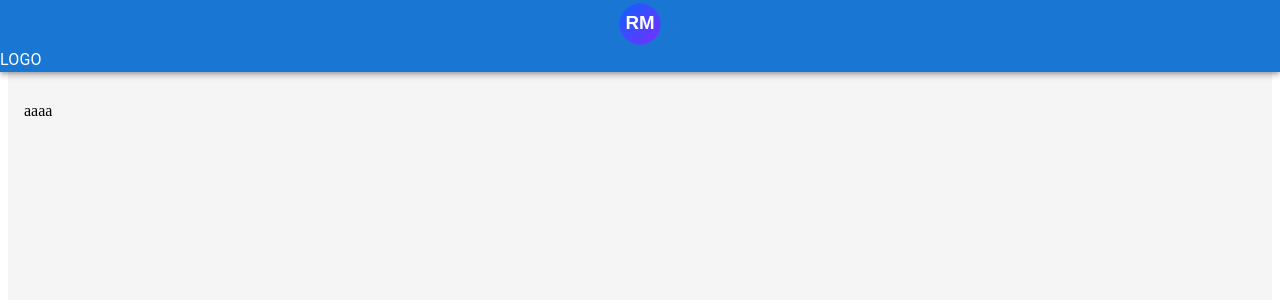
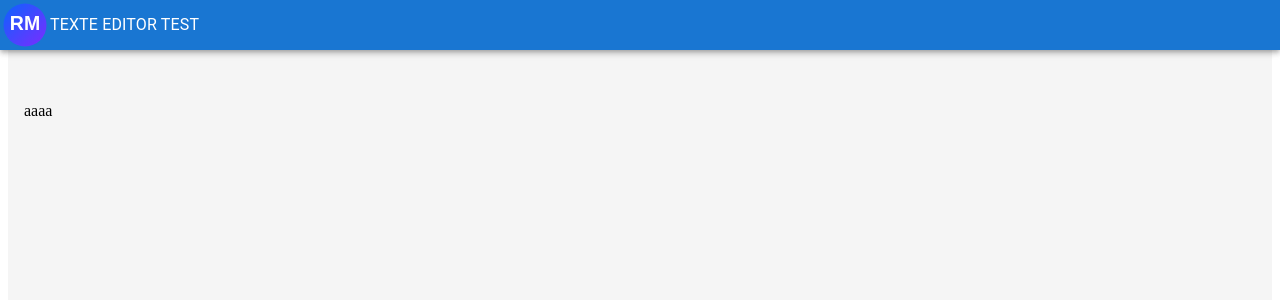
Before and after one commit to rmc741/TextEditorTest, a React (Vite) app: page / in a window 1280 px wide. Shown: the top 300 px of the page. Built offline with nearby package versions, Linux system fonts and the light colour scheme.

Commit message:
ajustes header

```diff
--- a/src/components/layout/header/Header.tsx
+++ b/src/components/layout/header/Header.tsx
@@ -1,13 +1,15 @@
 import { AppBar, Typography } from "@mui/material";
-import AdbIcon from '@mui/icons-material/Adb';
+import "./index.css"
 
 export function Header() {
     return (
-        <AppBar>
-            <img src="../../../../public/teste.svg" style={{height:"48px"}} alt="Logo NomeProjeto"/>
-            <Typography>
-              LOGO
-            </Typography>
+        <AppBar sx={{display:"flex"}}>
+            <a className="logo" href="/">
+                <img src="teste.svg" style={{height:"50px"}} alt="Logo NomeProjeto"/>
+                <Typography>
+                TEXTE EDITOR TEST
+                </Typography>
+            </a>
         </AppBar>
     );
 }
--- /dev/null
+++ b/src/components/layout/header/index.css
@@ -0,0 +1,6 @@
+.logo {
+    display: flex;
+    align-items: center;
+    text-decoration: none;
+    color: #FFFFFF;
+}
```
Also changed, not shown: public/teste.svg.
